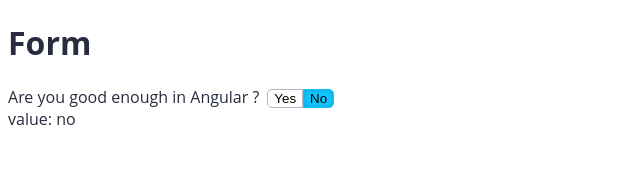
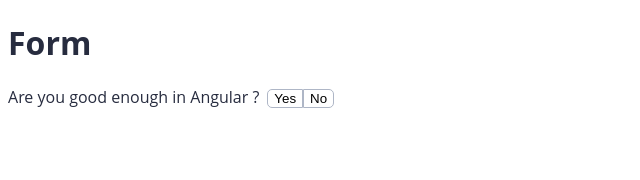
Before and after one commit to Gabriel-Simon07/accessibility_angular, an Angular app: page / in a window 1280 px wide. Shown: the top 180 px of the page, without its empty margins (0-640 px from the left). Built offline with nearby package versions, Linux system fonts and the light colour scheme.

Commit message:
Refactoring

```diff
--- a/src/app/app.component.html
+++ b/src/app/app.component.html
@@ -1,5 +1,6 @@
 <main>
   <h1>Form</h1>
-  <app-yes-no-button-group [(value)]="yesNoAnswer" label="Are you good enough in Angular ?"></app-yes-no-button-group>
-  <span>value: {{yesNoAnswer}}</span>
+  <form [formGroup]="form">
+    <app-yes-no-button-group label="Are you good enough in Angular ?"></app-yes-no-button-group>
+  </form>
 </main>
--- a/src/app/app.component.ts
+++ b/src/app/app.component.ts
@@ -1,4 +1,5 @@
 import { Component } from '@angular/core';
+import { FormBuilder, FormGroup } from '@angular/forms';
 
 @Component({
   selector: 'app-root',
@@ -6,6 +7,14 @@
   styleUrls: ['./app.component.scss']
 })
 export class AppComponent {
+
   title = 'a11y-p1';
   public yesNoAnswer = 'no';
+  public form: FormGroup = null;
+
+  constructor(private formBuilder: FormBuilder) {
+    this.form = formBuilder.group({
+      yesNoAnswer: ['no']
+    })
+  }
 }
--- a/src/app/app.module.ts
+++ b/src/app/app.module.ts
@@ -1,6 +1,6 @@
 import { BrowserModule } from '@angular/platform-browser';
 import { NgModule } from '@angular/core';
-
+import { ReactiveFormsModule } from '@angular/forms';
 import { AppComponent } from './app.component';
 import { YesNoButtonGroupModule } from './shared/components/yes-no-button-group/yes-no-button-group.module';
 
@@ -10,7 +10,8 @@
   ],
   imports: [
     BrowserModule,
-    YesNoButtonGroupModule
+    YesNoButtonGroupModule,
+    ReactiveFormsModule
   ],
   providers: [],
   bootstrap: [AppComponent]
```
